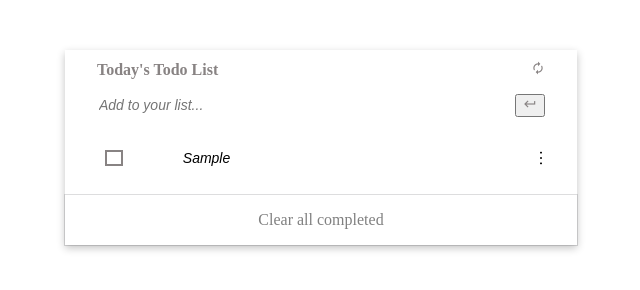
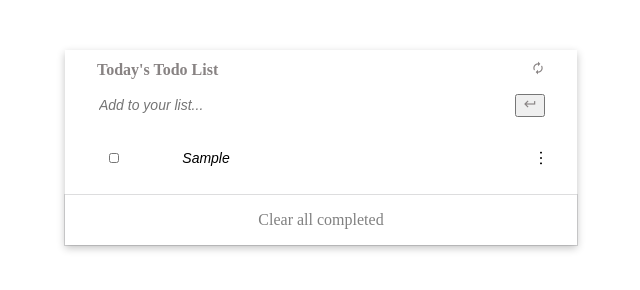
Before and after one commit to leonard33/project-todolist, a website built with webpack: page src/index.html in a window 1280 px wide. Both pictures are taken after typing "Sample" into the empty fields and a click on the button "keyboard_return". Shown: the full height of the page, 319-959 px from the left. Built offline with nearby package versions, Linux system fonts and the light colour scheme.

Commit message:
minor changes

```diff
--- a/src/index.js
+++ b/src/index.js
@@ -32,7 +32,10 @@ const gettodos = () => {
     const todolist = document.createElement('li');
     const checkbox = document.createElement('input');
     checkbox.classList.add('checkbox');
-    checkbox.type = checkbox;
+    checkbox.type = 'checkbox';
+    checkbox.name = 'name';
+    checkbox.value = 'value';
+    checkbox.id = 'checkbox-id';
     const newtodo = document.createElement('input');
     newtodo.classList.add('todo-data');
     newtodo.value = todo.description;
--- a/src/style.css
+++ b/src/style.css
@@ -88,7 +88,7 @@
   display: none;
 }
 
-.checkbox {
+#checkbox-id {
   border: 2px solid rgb(136, 131, 131);
   width: 10px;
   height: 10px;
```
Also changed, not shown: 1 other file.
